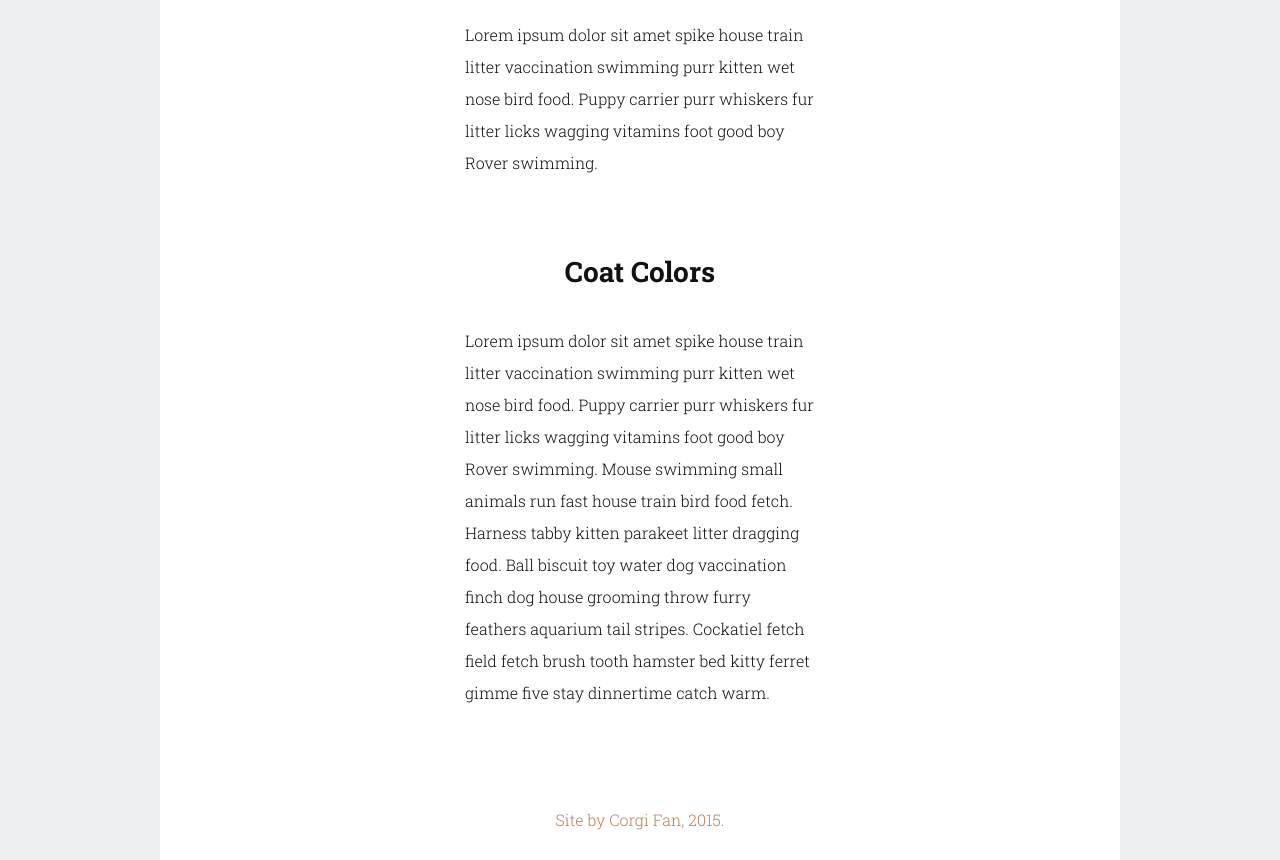
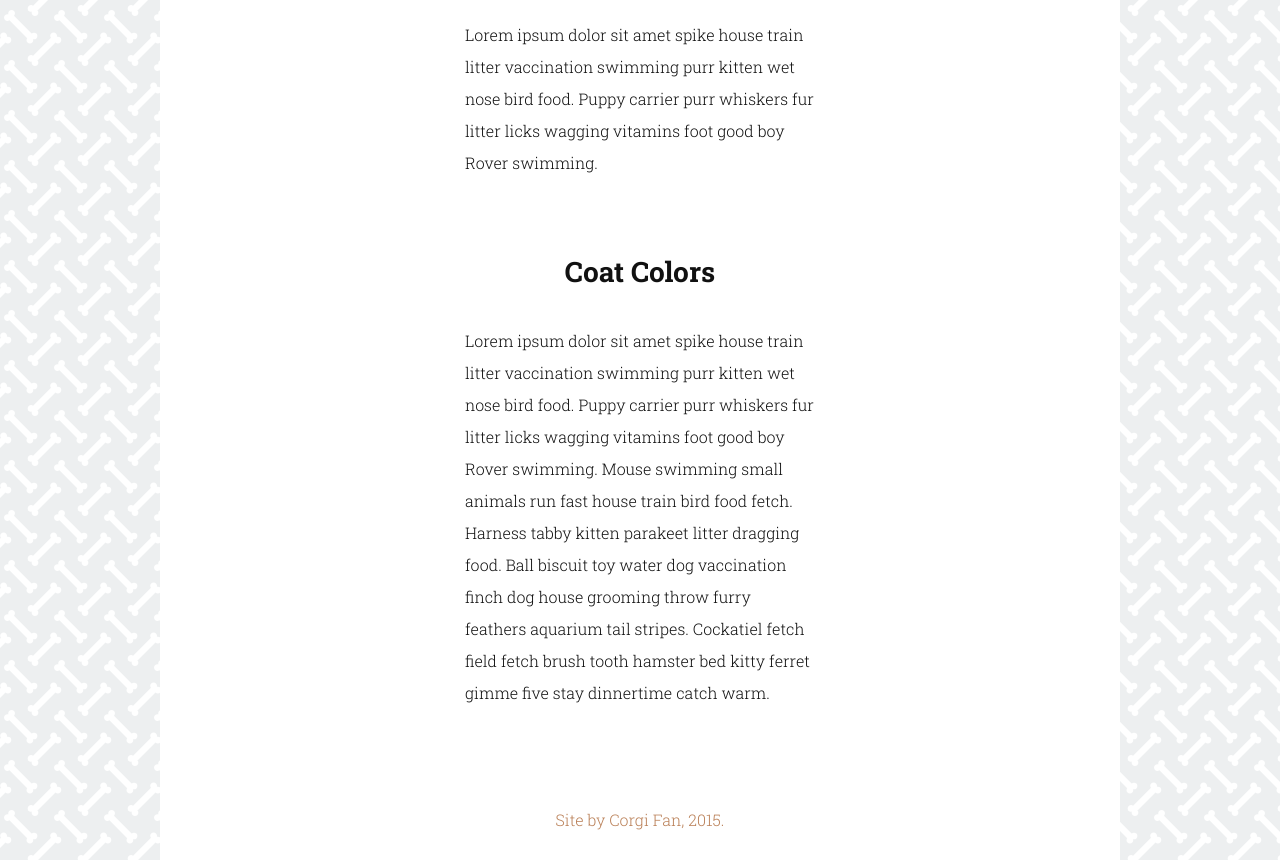
Before and after one commit to anthony0030/techdegree-project-08, a plain HTML site: page docs/index.html in a window 1280 px wide. Shown: the part 90-950 px from the top of the page. Drawn offline with Linux system fonts and the light colour scheme.

Commit message:
add background image to the body
Signed-off-by: Anthony Veaudry <anthony@veaudry.pro>

```diff
--- a/source/css/styles.sass
+++ b/source/css/styles.sass
@@ -6,6 +6,7 @@ body
   font-weight: 300
   color: #111
   background: #edeff0
+  background-image: url(../svgs/background.svg)
 
 #container
   max-width: 960px
```
Also changed, not shown: docs/css/styles.css, 2 other files.
